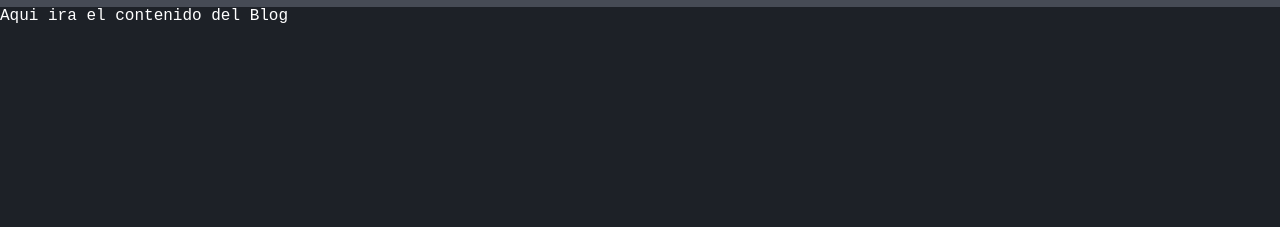
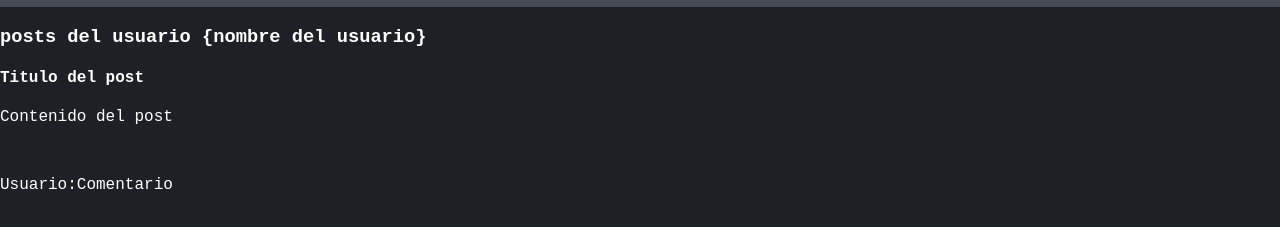
Before and after one commit to Alan3312xd/curso-git, a plain HTML site: page index.html in a window 1280 px wide. Shown: the part 63-290 px from the top of the page. Drawn offline with Linux system fonts and the light colour scheme; a web font is replaced by a local one.

Commit message:
Add post html

```diff
--- a/index.html
+++ b/index.html
@@ -15,8 +15,14 @@
         <img class="logo" src="img/Git-Icon-1788C.png">
         <h1>Blog Curso Git</h1>
     </div>
-    <div>
-        Aqui ira el contenido del Blog
+    <div class="container" id="content">
+        <h3>posts del usuario {nombre del usuario}</h3>
+        <div class="posts">
+            <h4>Titulo del post</h4>
+            <p>Contenido del post</p>
+            <br>
+            <p><span>Usuario:</span>Comentario</p>
+        </div>
     </div>
 </body>
 </html>
```
